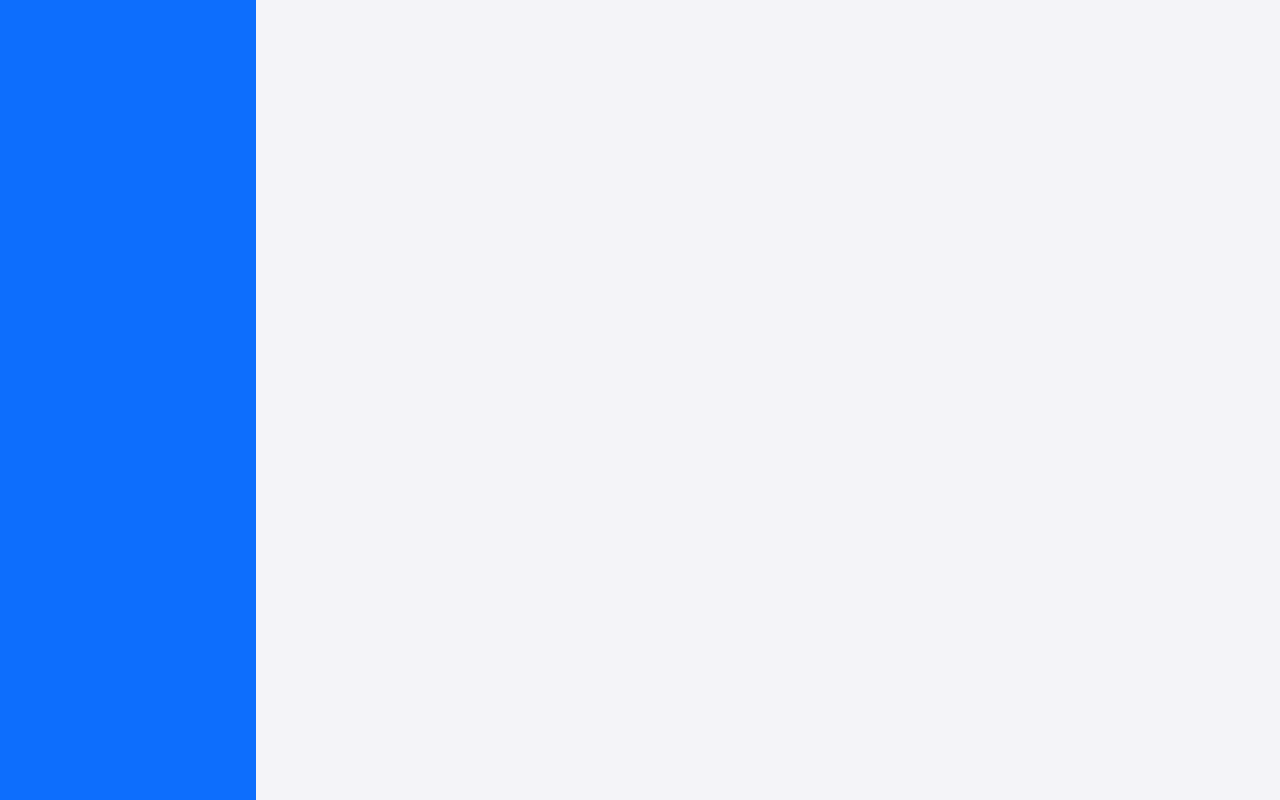
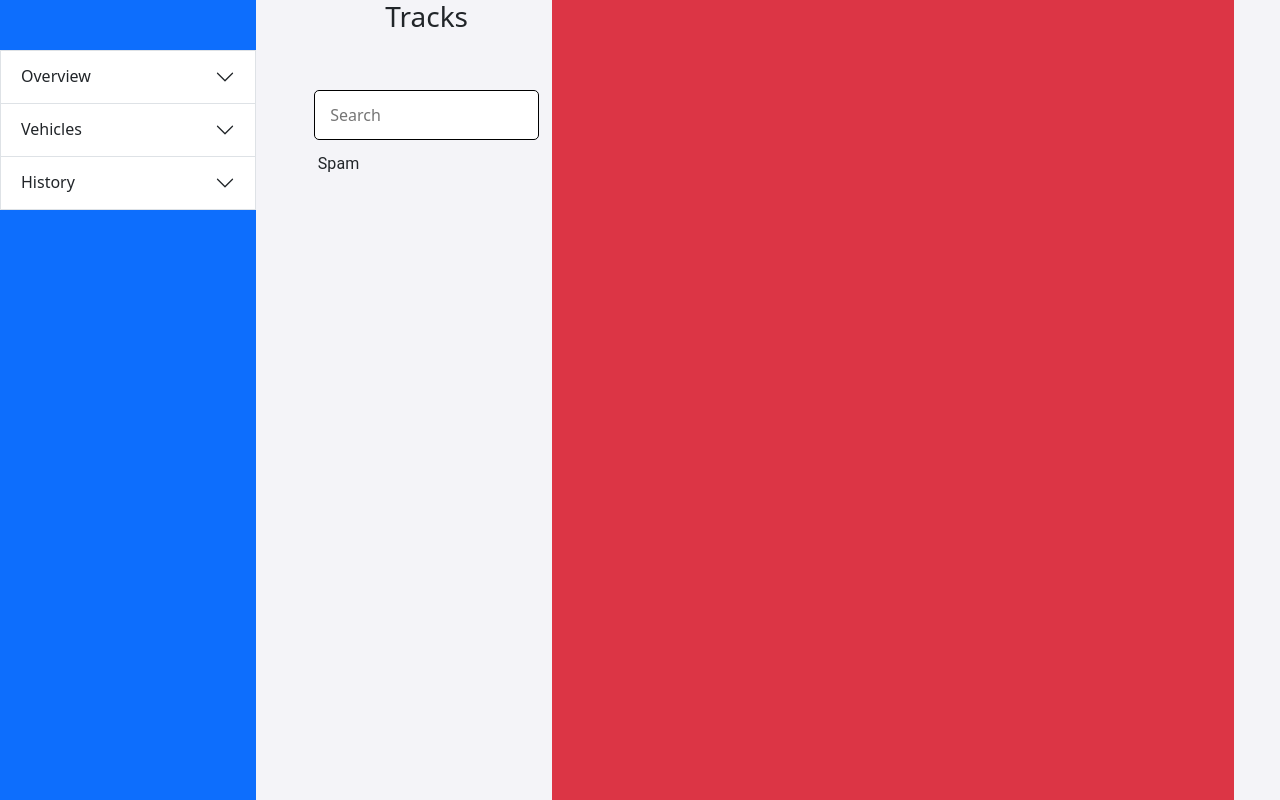
Before and after one commit to Ayoub-Zennouh/delivery-frontend-reactjs, a React (Create React App) app: page /dashboard in a window 1280 px wide. Built offline with nearby package versions, Linux system fonts and the light colour scheme.

Commit message:
dashboard

```diff
--- a/package.json
+++ b/package.json
@@ -4,6 +4,10 @@
   "private": true,
   "dependencies": {
     "-": "^0.0.1",
+    "@emotion/react": "^11.10.4",
+    "@emotion/styled": "^11.10.4",
+    "@mui/material": "^5.10.5",
+    "@popperjs/core": "^2.11.6",
     "@testing-library/jest-dom": "^5.16.5",
     "@testing-library/react": "^13.4.0",
     "@testing-library/user-event": "^13.5.0",
--- a/public/index.html
+++ b/public/index.html
@@ -24,7 +24,7 @@
       work correctly both with client-side routing and a non-root public URL.
       Learn how to configure a non-root public URL by running `npm run build`.
     -->
-    <title>React App</title>
+    <title>Delivery</title>
   </head>
   <body>
     <noscript>You need to enable JavaScript to run this app.</noscript>
--- a/src/components/dashboard/dashboard.css
+++ b/src/components/dashboard/dashboard.css
@@ -8,3 +8,36 @@
     background-color:  #F4F4F8;
     height: 100vh;
 }
+
+.list {
+    margin-top: 50px;
+    border-radius: 0px;
+}
+
+.accordion-header {
+    border-radius: 0px!important;
+}
+.accordion-item {
+    border-radius: 0px!important;
+}
+
+.search-field {
+    border-width: 1px;
+    border-radius: 5px;
+    padding-left: 15px;
+    height: 50px;
+    background-color: #fff!important;
+    width: 90%;
+}
+
+.card {
+    height: 250px;
+    width: 100%;
+    border-style: solid;
+    border-width: 1px;
+    border-color: grey;
+}
+
+.center-left {
+    height: 100%;
+}
--- a/src/components/dashboard/dashboard.js
+++ b/src/components/dashboard/dashboard.js
@@ -1,11 +1,62 @@
 import React from 'react';
 import './dashboard.css';
+
+import ListItemButton from '@mui/material/ListItemButton';
+import ListItemText from '@mui/material/ListItemText';
+
 
 const Dashboard = () => (
   <div className='d-flex flex-row vh-100 vw-100 main'>
     <div className='bg-primary left-grid'>
+      <div class="accordion list" id="accordionExample">
+        <div class="accordion-item">
+          <h2 class="accordion-header" id="headingOne">
+            <button class="accordion-button collapsed" type="button" data-bs-toggle="collapse" data-bs-target="#collapseOne" aria-expanded="false" aria-controls="collapseOne">
+              Overview
+            </button>
+          </h2>
+          <div id="collapseOne" class="accordion-collapse collapse" aria-labelledby="headingOne" data-bs-parent="#accordionExample">
+            <div class="accordion-body">
+            </div>
+          </div>
+        </div>
+        <div class="accordion-item">
+          <h2 class="accordion-header" id="headingTwo">
+            <button class="accordion-button collapsed" type="button" data-bs-toggle="collapse" data-bs-target="#collapseTwo" aria-expanded="false" aria-controls="collapseTwo">
+              Vehicles
+            </button>
+          </h2>
+          <div id="collapseTwo" class="accordion-collapse collapse" aria-labelledby="headingTwo" data-bs-parent="#accordionExample">
+            <div class="accordion-body">
+            </div>
+          </div>
+        </div>
+        <div class="accordion-item">
+          <h2 class="accordion-header" id="headingThree">
+            <button class="accordion-button collapsed" type="button" data-bs-toggle="collapse" data-bs-target="#collapseThree" aria-expanded="false" aria-controls="collapseThree">
+              History
+            </button>
+          </h2>
+          <div id="collapseThree" class="accordion-collapse collapse" aria-labelledby="headingThree" data-bs-parent="#accordionExample">
+            <div class="accordion-body">
+            </div>
+          </div>
+        </div>
+      </div>
     </div>
-    <div className='d-flex flex-column justify-content-center right-grid'></div>
+    <div className='d-flex flex-row justify-content-center right-grid'>
+      <div className='center-left bg-transparent'>
+        <h3>Tracks</h3>
+        <input className='search-field mt-5' placeholder='Search'></input>
+        <ListItemButton component="a" href="#simple-list">
+              <ListItemText primary="Spam" />
+        </ListItemButton>
+
+      </div>
+      <div className='col-8 h-100 bg-danger'>
+
+      </div>
+    </div>
   </div>
 );
 
--- a/src/index.js
+++ b/src/index.js
@@ -5,6 +5,7 @@ import App from './App';
 import reportWebVitals from './reportWebVitals';
 import 'bootstrap/dist/css/bootstrap.min.css';
 import { BrowserRouter } from 'react-router-dom';
+import 'bootstrap/dist/js/bootstrap';
 
 
 const root = ReactDOM.createRoot(document.getElementById('root'));
```
